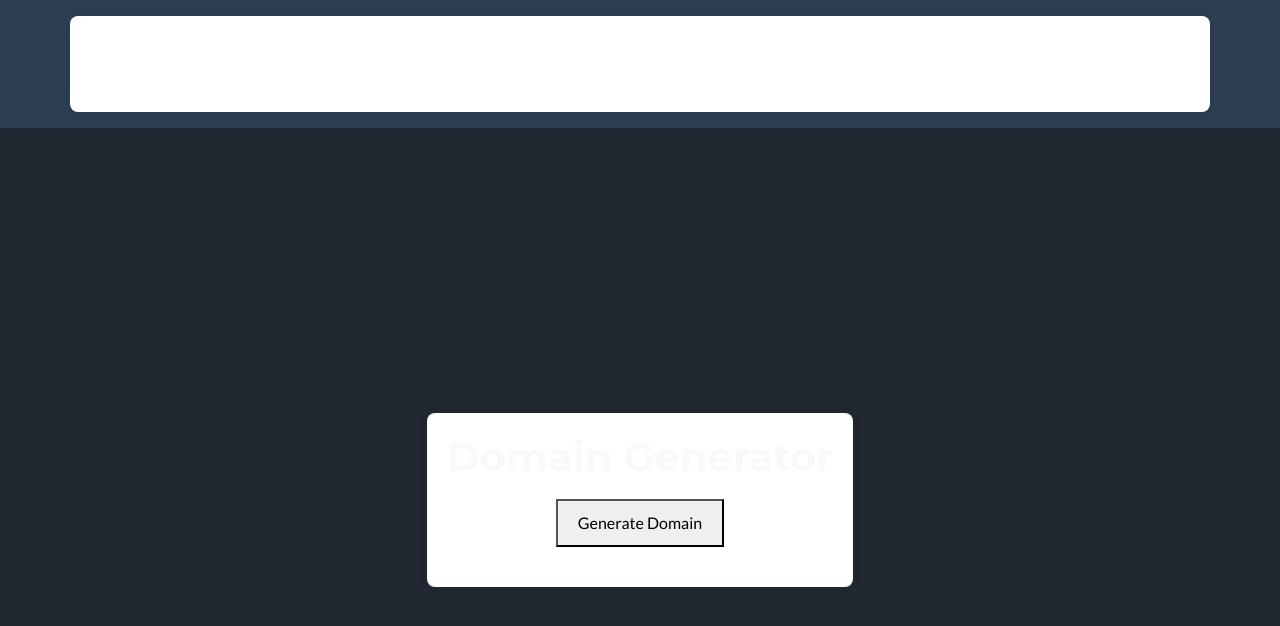
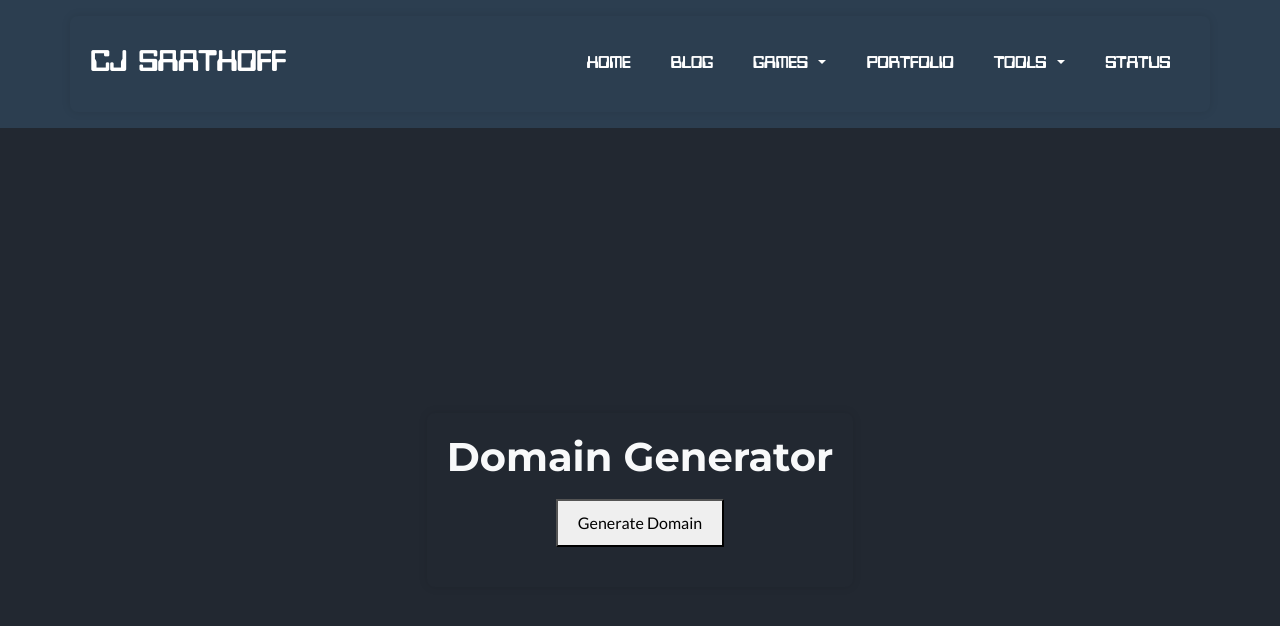
Before and after one commit to cjthedj97/personal_website, a Jekyll site: the page built from pages/domain-gen.html, in a window 1280 px wide. Shown: the top 626 px of the page. Built offline with Jekyll 4.4.1, drawn with Linux system fonts in a browser that asks for light colours; nearby versions of some CDN libraries.

Commit message:
Update domain-gen.html

```diff
--- a/pages/domain-gen.html
+++ b/pages/domain-gen.html
@@ -13,7 +13,6 @@ title: Fake Domain Generator
         }
         .container {
             text-align: center;
-            background: white;
             padding: 20px;
             border-radius: 8px;
             box-shadow: 0 0 10px rgba(0, 0, 0, 0.1);
```
